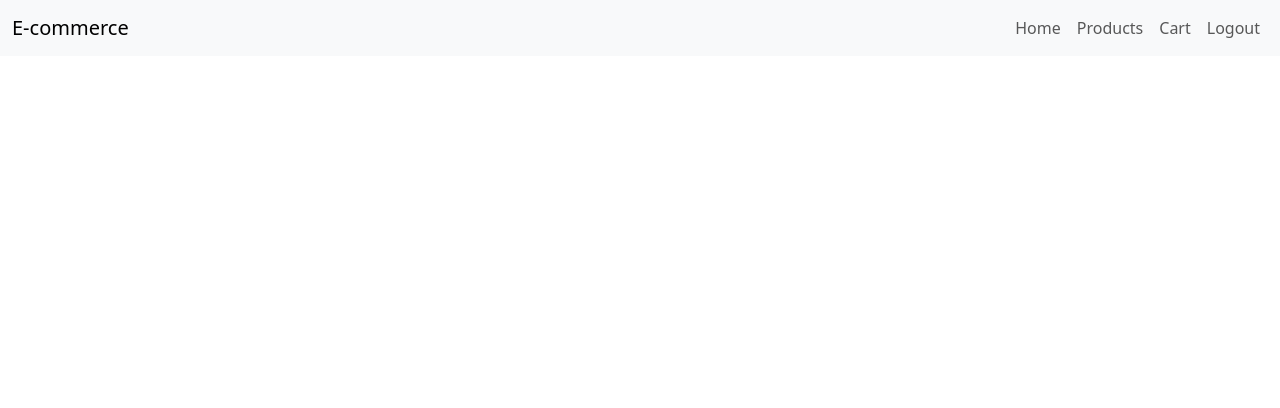
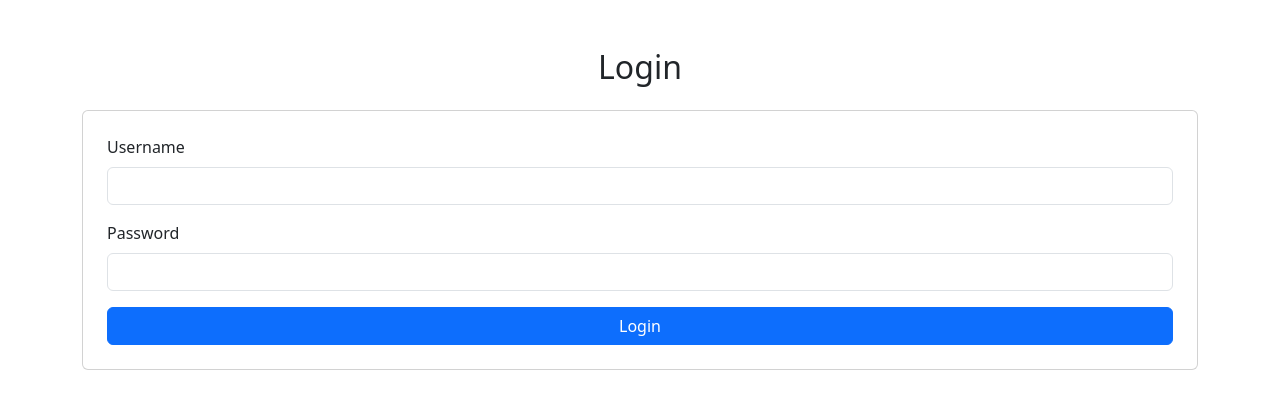
Before and after one commit to Talha-542/online_shop, a React (Create React App) app: page / in a window 1280 px wide. Shown: the top 408 px of the page. Built offline with nearby package versions, Linux system fonts and the light colour scheme.

Commit message:
header visibilty fixed

```diff
--- a/package.json
+++ b/package.json
@@ -3,6 +3,10 @@
   "version": "0.1.0",
   "private": true,
   "dependencies": {
+    "@fortawesome/fontawesome-svg-core": "^6.6.0",
+    "@fortawesome/free-regular-svg-icons": "^6.6.0",
+    "@fortawesome/free-solid-svg-icons": "^6.6.0",
+    "@fortawesome/react-fontawesome": "^0.2.2",
     "@reduxjs/toolkit": "^2.2.7",
     "@testing-library/jest-dom": "^5.17.0",
     "@testing-library/react": "^13.4.0",
--- a/src/App.js
+++ b/src/App.js
@@ -1,9 +1,9 @@
 import React from 'react';
-import { BrowserRouter, Routes, Route, Navigate } from 'react-router-dom';
+import { BrowserRouter, Route, Routes, Navigate } from 'react-router-dom';
 import { useSelector } from 'react-redux';
 import Header from './Components/Header/Header';
 import Home from './Components/Home/Home';
-import Product from './Components/Products/Product';
+import Products from './Components/Products/Product';
 import Cart from './Components/Cart/Cart';
 import Login from './Components/Login/Login';
 
@@ -12,33 +12,23 @@ export default function App() {
 
   return (
     <BrowserRouter>
-    <Header />
-        <Routes>
-        <Route
-          path="/"
-          element={isAuthenticated ? <Home /> : <Navigate to="/" />}
-        />
-        <Route
-          path="/product"
-          element={isAuthenticated ? <Product /> : <Navigate to="/Product" />}
-        />
-        <Route
-          path="/cart"
-          element={isAuthenticated ? <Cart /> : <Navigate to="/" />}
-        />
-        <Route
-          path="/login"
-          element={!isAuthenticated ? <Login /> : <Navigate to="/home" />}
-        />
+      {isAuthenticated && <Header />}
+      <Routes>
+        {isAuthenticated ? (
+          <>
+            <Route path="/home" element={<Home />} />
+            <Route path="/products" element={<Products />} />
+            <Route path="/cart" element={<Cart />} />
+            <Route path="/login" element={<Navigate to="/home" replace />} />
+            <Route path="*" element={<Navigate to="/home" replace />} />
+          </>
+        ) : (
+          <>
+            <Route path="/" element={<Login />} />
+            <Route path="*" element={<Navigate to="/" replace />} />
+          </>
+        )}
       </Routes>
     </BrowserRouter>
-    // <BrowserRouter>
-    // <Routes>
-    //   <Route path='/' element={ <Home /> } />
-    //   <Route path='/product' element={ <Product /> } />
-    //   <Route path='/cart' element={ <Cart /> } />
-    //   <Route path='/login' element={ <Login /> } />
-    // </Routes>
-    // </BrowserRouter>
   );
 }
--- a/src/Components/Header/Header.js
+++ b/src/Components/Header/Header.js
@@ -2,6 +2,8 @@ import React from 'react';
 import { Link, useNavigate } from 'react-router-dom';
 import { useDispatch } from 'react-redux';
 import { logout } from '../../Redux/verifySlice';
+import { FontAwesomeIcon } from '@fortawesome/react-fontawesome';
+import { faCartShopping } from '@fortawesome/free-solid-svg-icons';
 
 const Header = () => {
   const dispatch = useDispatch();
@@ -36,9 +38,9 @@ const Header = () => {
               <li className="nav-item">
                 <Link className="nav-link" to='/product'>Products</Link>
               </li>
-              <li className="nav-item">
-                <Link className="nav-link" to='/cart' >Cart</Link>
-              </li>
+              <Link className="nav-link" to="/cart">
+                  <FontAwesomeIcon icon={faCartShopping} /> {/* Cart icon */}
+                </Link>
               {/* <li className="nav-item">
                 <Link className="nav-link" to='/login' >Login</Link>
               </li> */}
```
Also changed, not shown: 1 other file (tests, documents, lock files or other folders).
